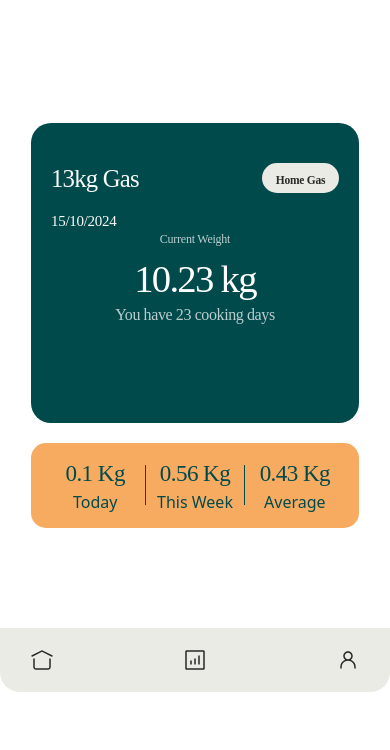
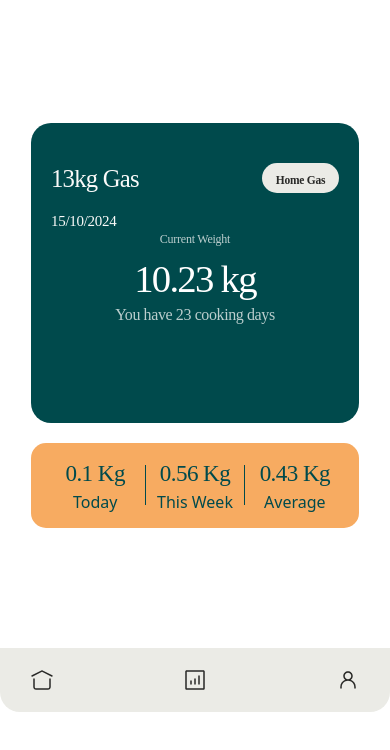
Before and after one commit to sirrotich/my.matx.africa, a React (Vite) app: page / in a window 390 px wide. Shown: the top 750 px of the page. Built offline with nearby package versions, Linux system fonts and the light colour scheme.

Commit message:
ui- redesign

```diff
--- a/src/styles/Home.css
+++ b/src/styles/Home.css
@@ -248,7 +248,7 @@
     box-sizing: border-box;
     margin-top: 310px;
     /* bottom: 0; */
-    margin-top: 100px;
+    margin-top: 120px;
 
 }
 
```
